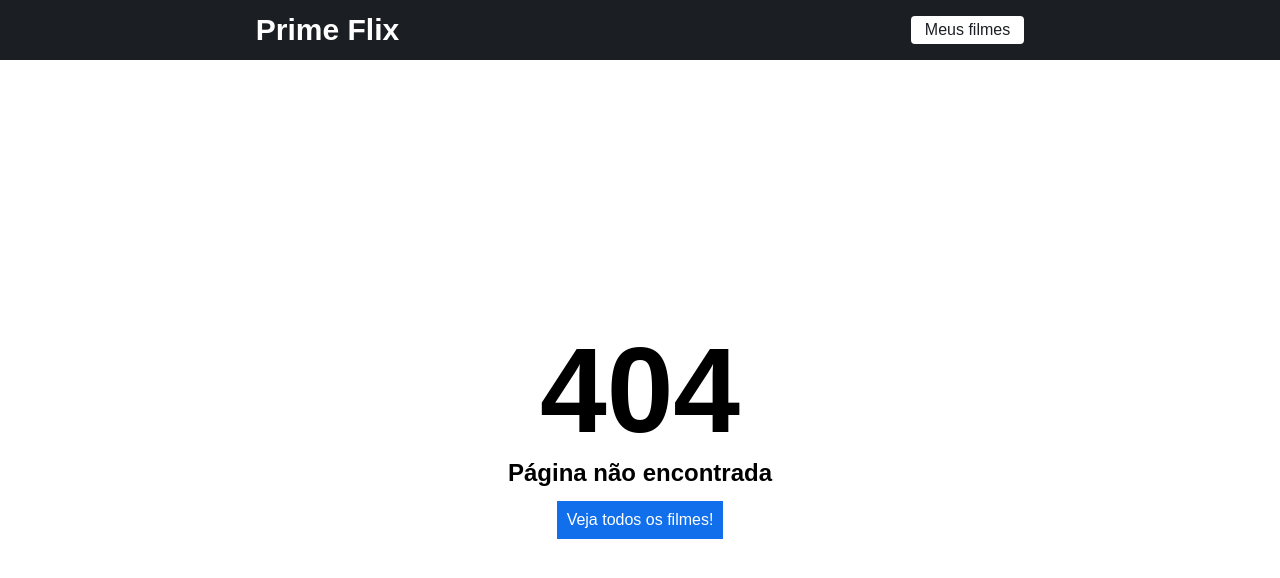
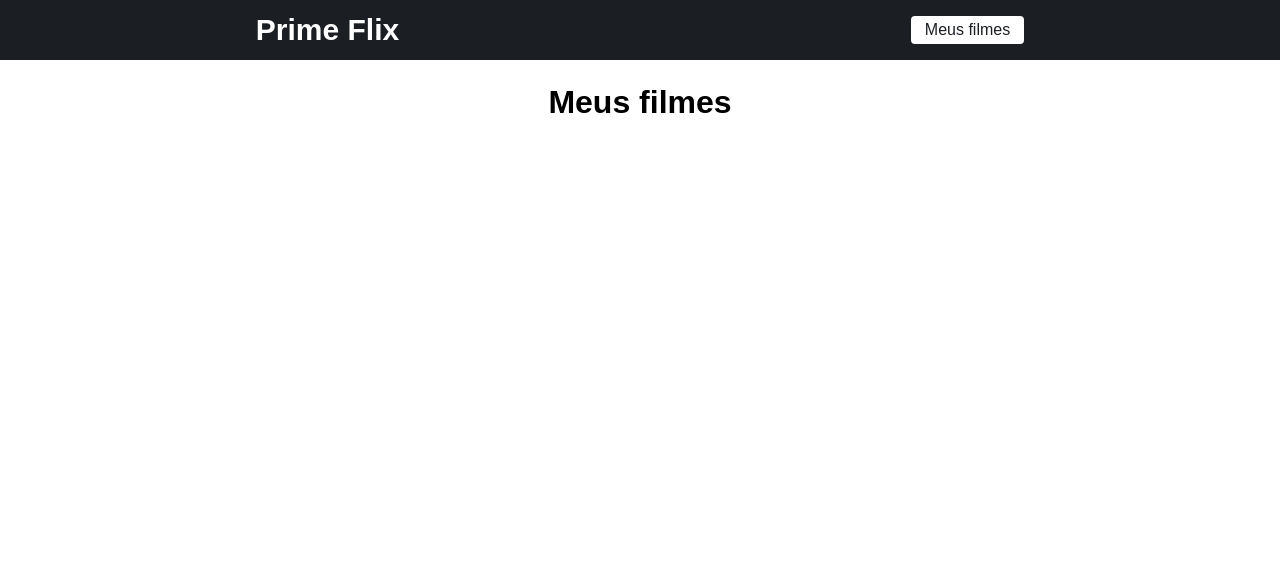
Before and after one commit to fabriwalter/movieapp, a React (Create React App) app: page /favoritos in a window 1280 px wide. Before the commit this address had no page. Shown: the top 578 px of the page. Built offline with nearby package versions, Linux system fonts and the light colour scheme.

Commit message:
finished mymovies page

```diff
--- /dev/null
+++ b/src/pages/Favoritos/favoritos.css
@@ -0,0 +1,38 @@
+.meus-filmes {
+    margin-top: 24px;
+    display: flex;
+    flex-direction: column;
+    align-items: center;
+}
+
+.meus-filmes h1 {
+    margin-bottom: 14px;
+}
+
+.meus-filmes span {
+    font-size: 18px;
+}
+
+.meus-filmes ul {
+    width: 720px;
+}
+
+.meus-filmes ul li {
+    list-style: none;
+    display: flex;
+    justify-content: space-between;
+    align-items: center;
+    margin-bottom: 14px;
+}
+
+.meus-filmes div {
+    display: flex;
+    justify-content: center;
+    align-items: center;
+}
+
+.meus-filmes div a {
+    text-decoration: none;
+    color: #116FEB;
+    margin-right: 14px;
+}
--- /dev/null
+++ b/src/pages/Favoritos/index.js
@@ -0,0 +1,40 @@
+import { useEffect, useState } from 'react';
+
+import { Link } from 'react-router-dom';
+
+import './favoritos.css';
+
+function Favoritos() {
+
+    const [filmes, setFilmes] = useState([]);
+
+    useEffect(() => {
+
+        const minhaLista = localStorage.getItem('@primeflix');
+        setFilmes(JSON.parse(minhaLista) || []);
+
+
+    }, [])
+
+    return(
+        <div className='meus-filmes'>
+            <h1>Meus filmes</h1>
+
+            <ul>
+                {filmes.map((filme) => {
+                    return(
+                        <li key={filme.id}>
+                            <span>{filme.title}</span>
+                            <div>
+                                <Link to={`/filme/${filme.id}`}>Detalhes</Link>
+                                <button>Excluir</button>
+                            </div>
+                        </li>
+                    );
+                })}
+            </ul>
+        </div>
+    );
+}
+
+export default Favoritos;
--- a/src/routes.js
+++ b/src/routes.js
@@ -3,6 +3,7 @@
 import Home from './pages/Home'
 import Filme from "./pages/Filme";
 import Erro from './pages/Erro';
+import Favoritos from "./pages/Favoritos";
 
 import Header from "./components/Header";
 
@@ -14,6 +15,7 @@
             <Routes>
                 <Route path="/" element={ <Home />} />
                 <Route path="/filme/:id" element={ <Filme />} />
+                <Route path="/favoritos" element={ <Favoritos />} />
 
                 <Route path="*" element={ <Erro /> } />
             </Routes>
```
